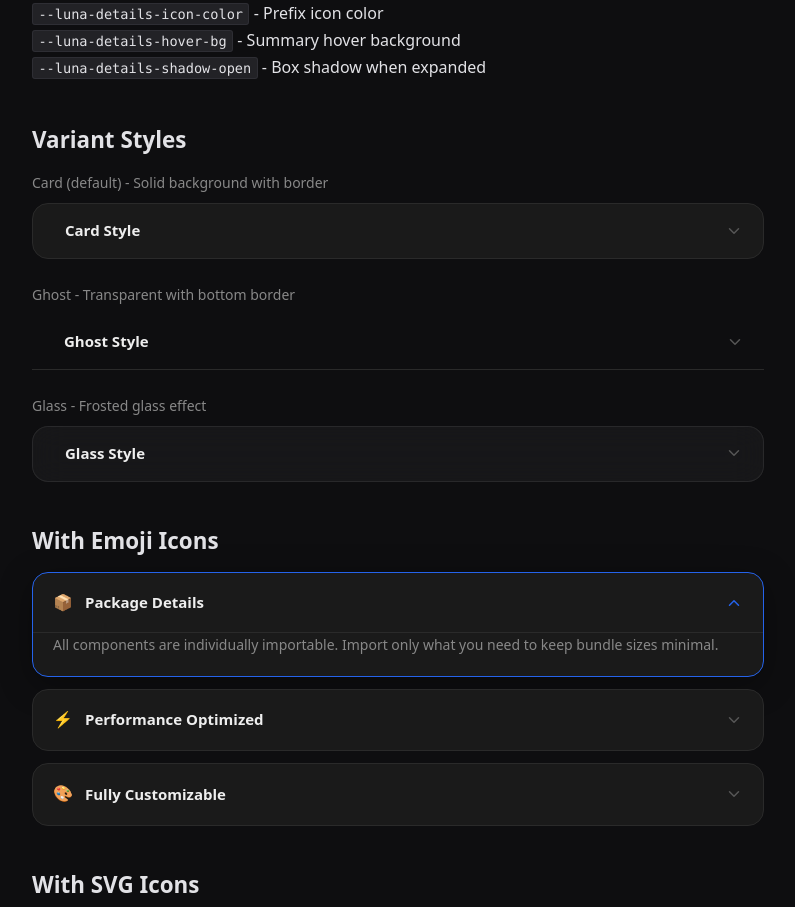
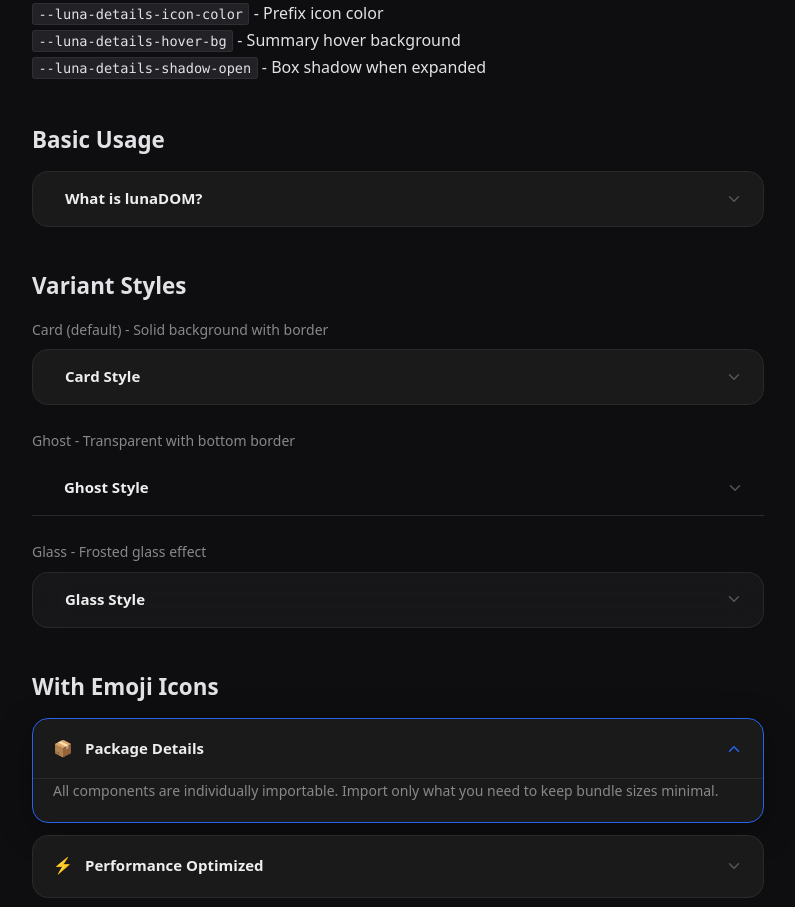
Before and after one commit to dmac780/lunaDOM-Docs, a plain HTML site: page details/index.html in a window 1280 px wide. Shown: the part 928-1835 px from the top of the page, without its empty margins (292-1087 px from the left). Drawn offline with Linux system fonts and the light colour scheme; no server answers.

Commit message:
replaced copy details page

```diff
--- a/details/index.html
+++ b/details/index.html
@@ -209,6 +209,11 @@
 <code>--luna-details-hover-bg</code> - Summary hover background<br>
 <code>--luna-details-shadow-open</code> - Box shadow when expanded
 
+<h2>Basic Usage</h2>
+<luna-details>
+  <span slot="summary">What is lunaDOM?</span>
+  lunaDOM is a collection of lightweight, shadowDOM-based web components built with vanilla JavaScript. No dependencies, no build tools required.
+</luna-details>
 
 <h2>Variant Styles</h2>
 <p style="color: #888; font-size: 0.875rem; margin-bottom: 0.5rem;">Card (default) - Solid background with border</p>
```
